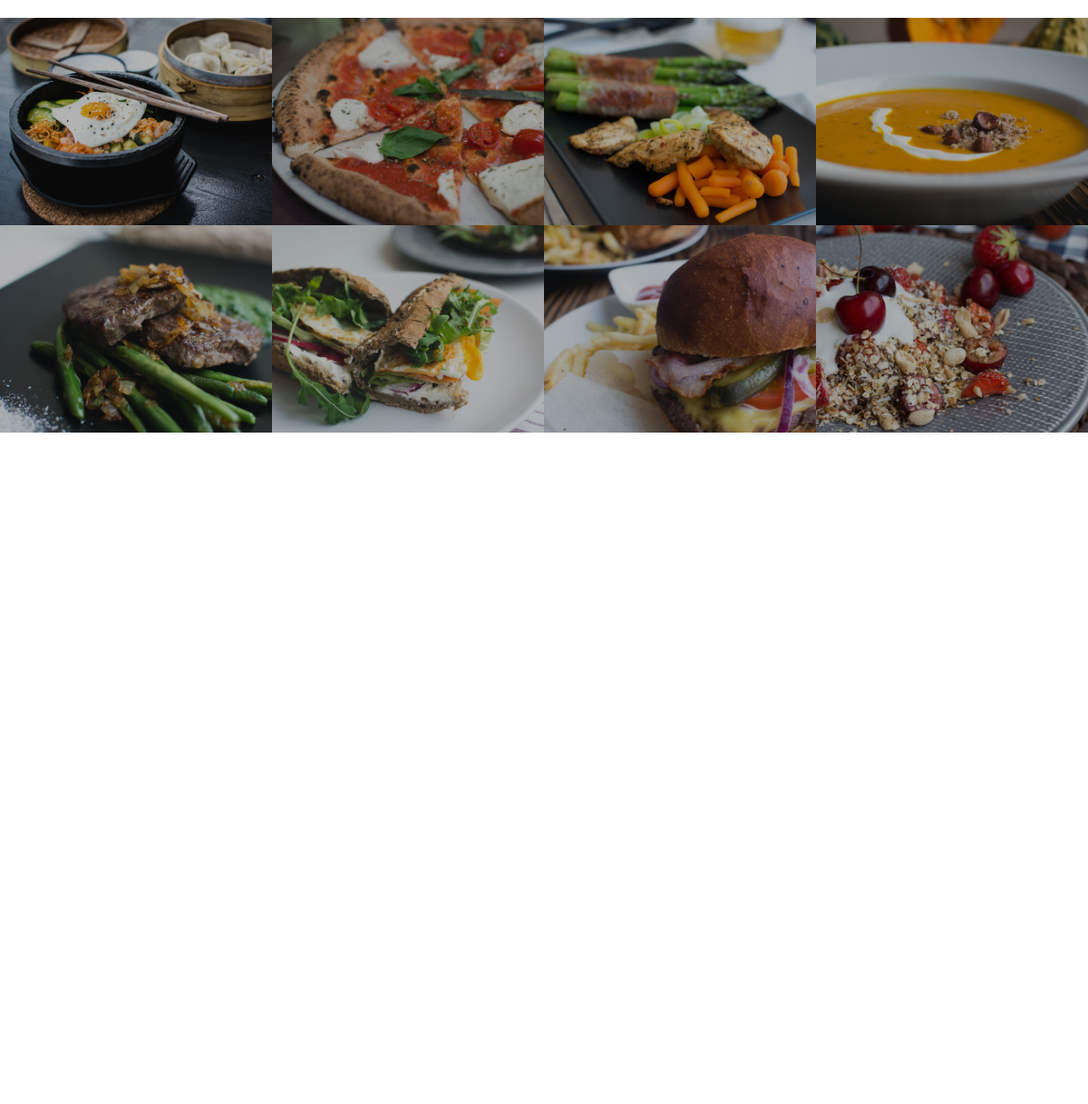
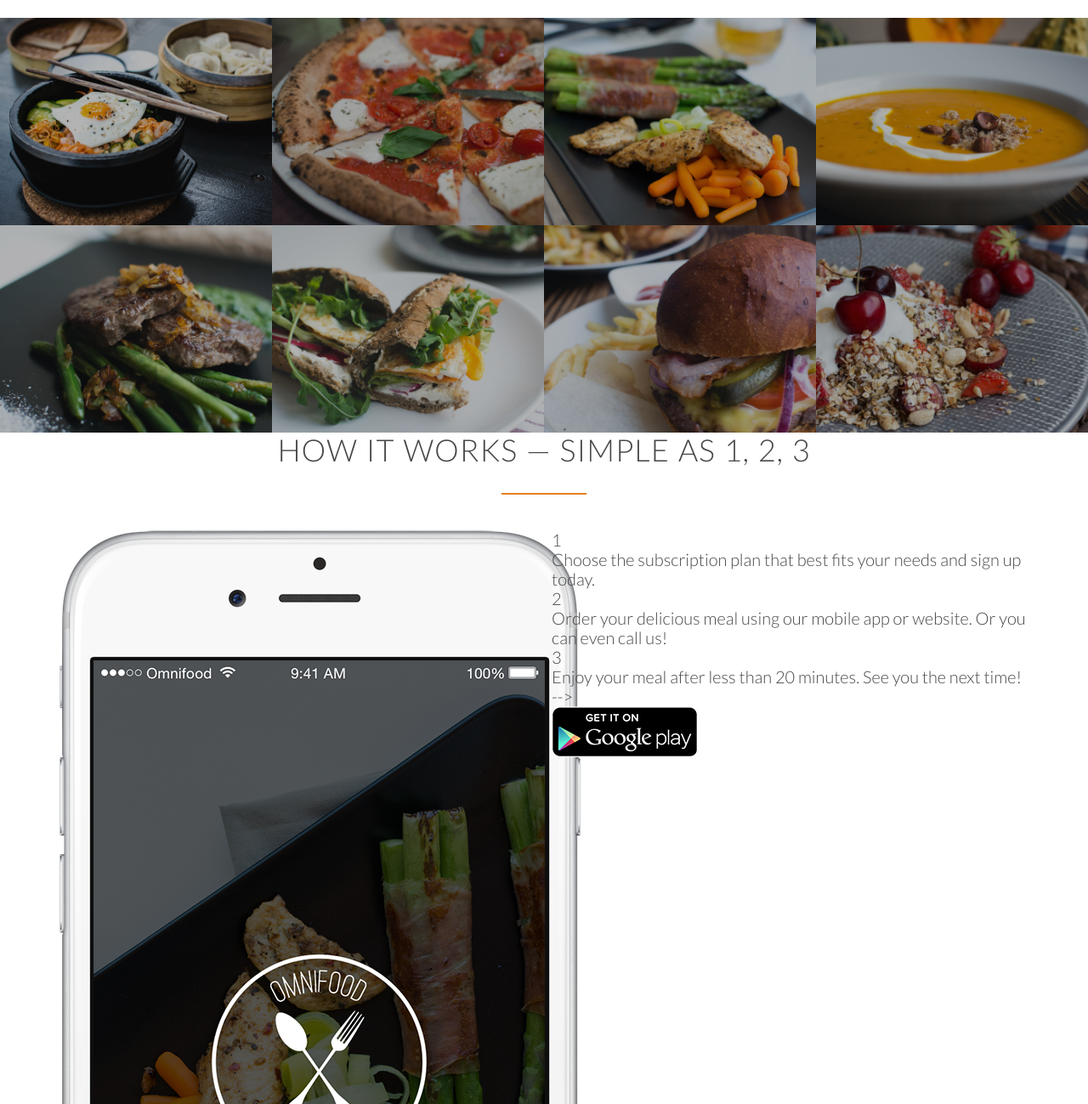
Before and after one commit to DckCanal/omnifood, a plain HTML site: page index.html in a window 1280 px wide. Shown: the part 1501-2800 px from the top of the page at 85% size. Before the commit the page ends 2010 px from the top, so only its background shows below. Drawn offline with Linux system fonts and the light colour scheme; files whose address does not match are found by name.

Commit message:
how it works, step 1

```diff
--- a/index.html
+++ b/index.html
@@ -160,10 +160,50 @@
         </li>
       </ul>
     </section>
+    <section class="section-steps">
+      <div class="row">
+        <h2>How it works &mdash; Simple as 1, 2, 3</h2>
+      </div>
+      <div class="row">
+        <div class="col span-1-of-2">
+          <img
+            src="resources/img/app-iPhone.png"
+            alt="omnifood app on iphone"
+          />
+        </div>
+        <div class="col span-1-of-2">
+          <div class="works-step">
+            <div>1</div>
+            <p>
+              Choose the subscription plan that best fits your needs and sign up
+              today.
+            </p>
+          </div>
+          <div class="works-step">
+            <div>2</div>
+            <p>
+              Order your delicious meal using our mobile app or website. Or you
+              can even call us!
+            </p>
+          </div>
+          <div class="works-step">
+            <div>3</div>
+            <p>
+              Enjoy your meal after less than 20 minutes. See you the next time!
+              -->
+            </p>
+          </div>
+          <a href="#" class="btn-app"
+            ><img
+              src="resources/img/download-app-android.png"
+              alt="Play Store Button"
+          /></a>
+        </div>
+      </div>
+    </section>
   </body>
 </html>
 
-<!-- 1.  2.
-tomatoes 3.   4.  5.
- 6.  7.
- 8.  -->
+<!--     1. Choose the subscription plan that best fits your needs and sign up today.
+    2. Order your delicious meal using our mobile app or website. Or you can even call us!
+    3. Enjoy your meal after less than 20 minutes. See you the next time!  -->
```
Also changed, not shown: 1 other file.
